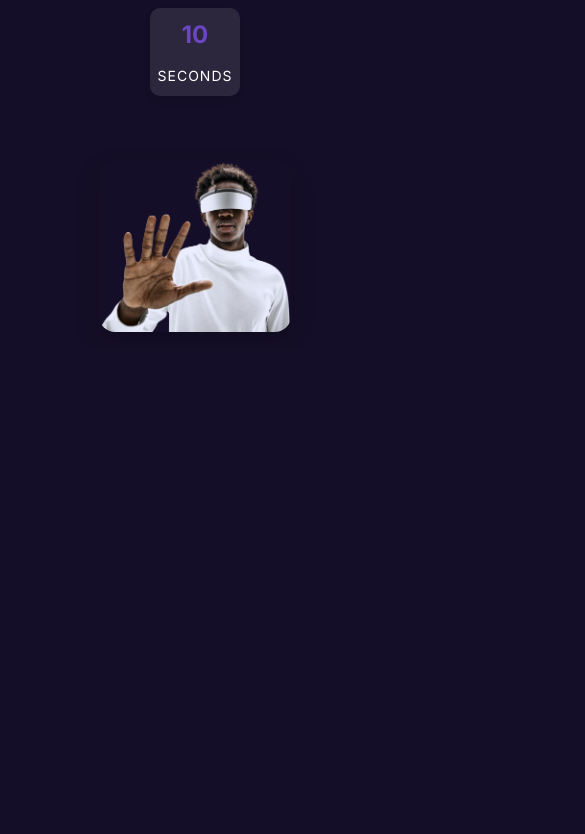
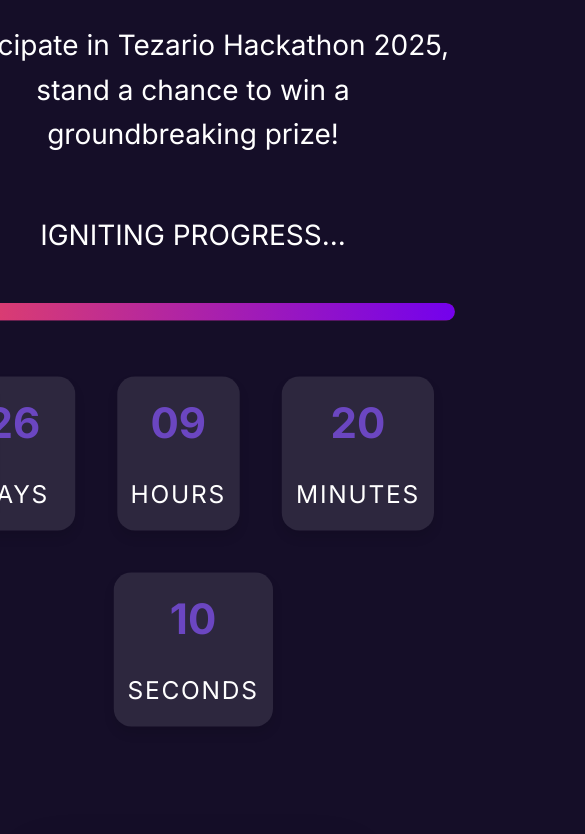
Before and after one commit to HarishVishnu27/Landing-Page, a plain HTML site: page index.html in a window 390 px wide. Shown: the part 565-1399 px from the top of the page, 585 px wide, since content can reach past the window. Before the commit the page ends 913 px from the top, so only its background shows below. Drawn offline with Linux system fonts and the light colour scheme.

Commit message:
Update index.html

```diff
--- a/index.html
+++ b/index.html
@@ -244,6 +244,16 @@
       .right-section img {
         max-width: 12rem;
       }
+
+      /* Mimic 175% zoom effect on mobile */
+      body {
+        transform: scale(1.75);
+        transform-origin: top left;
+      }
+      .container {
+        width: 57.14%;
+        margin-left: -14.28%;
+      }
     }
   </style>
 </head>
```
